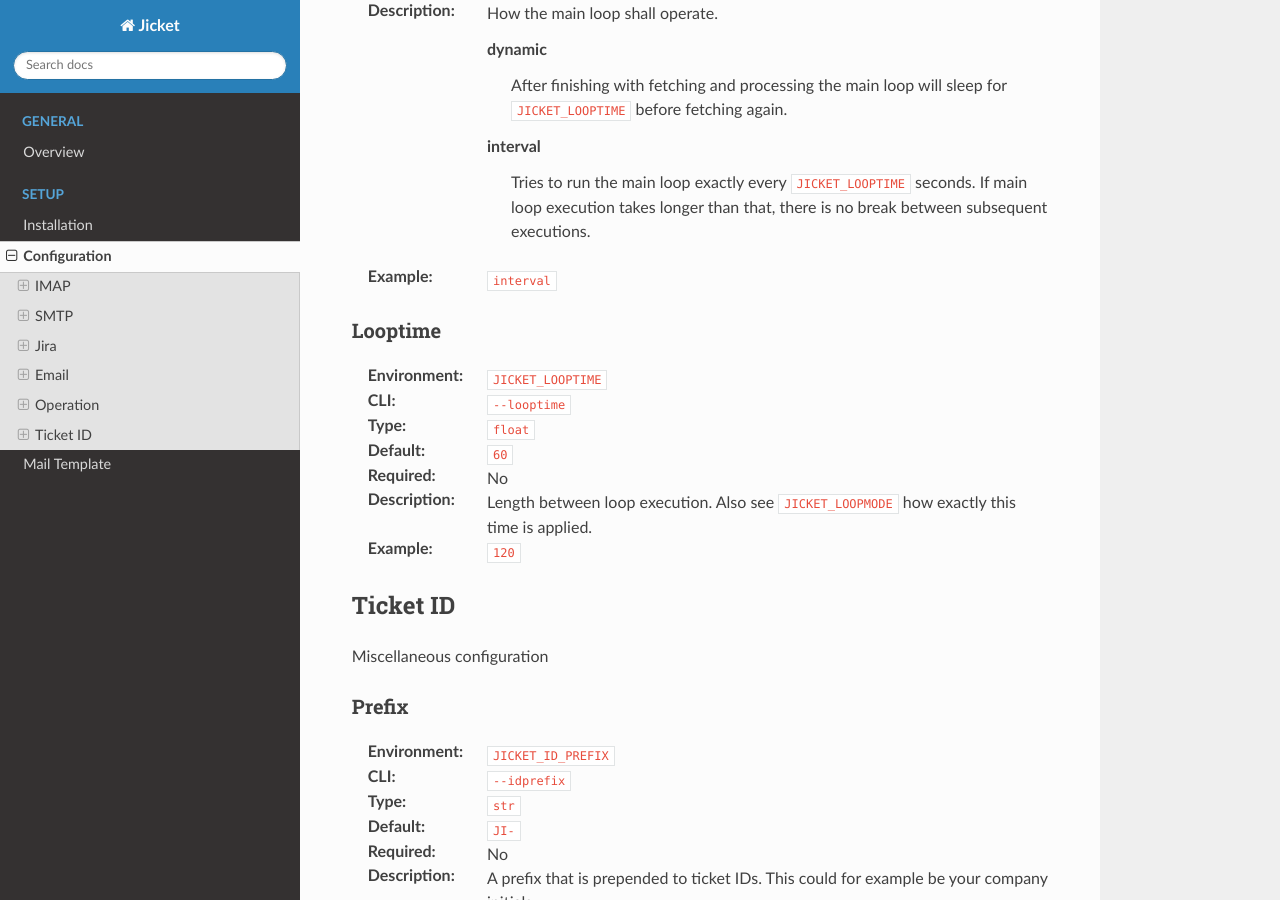
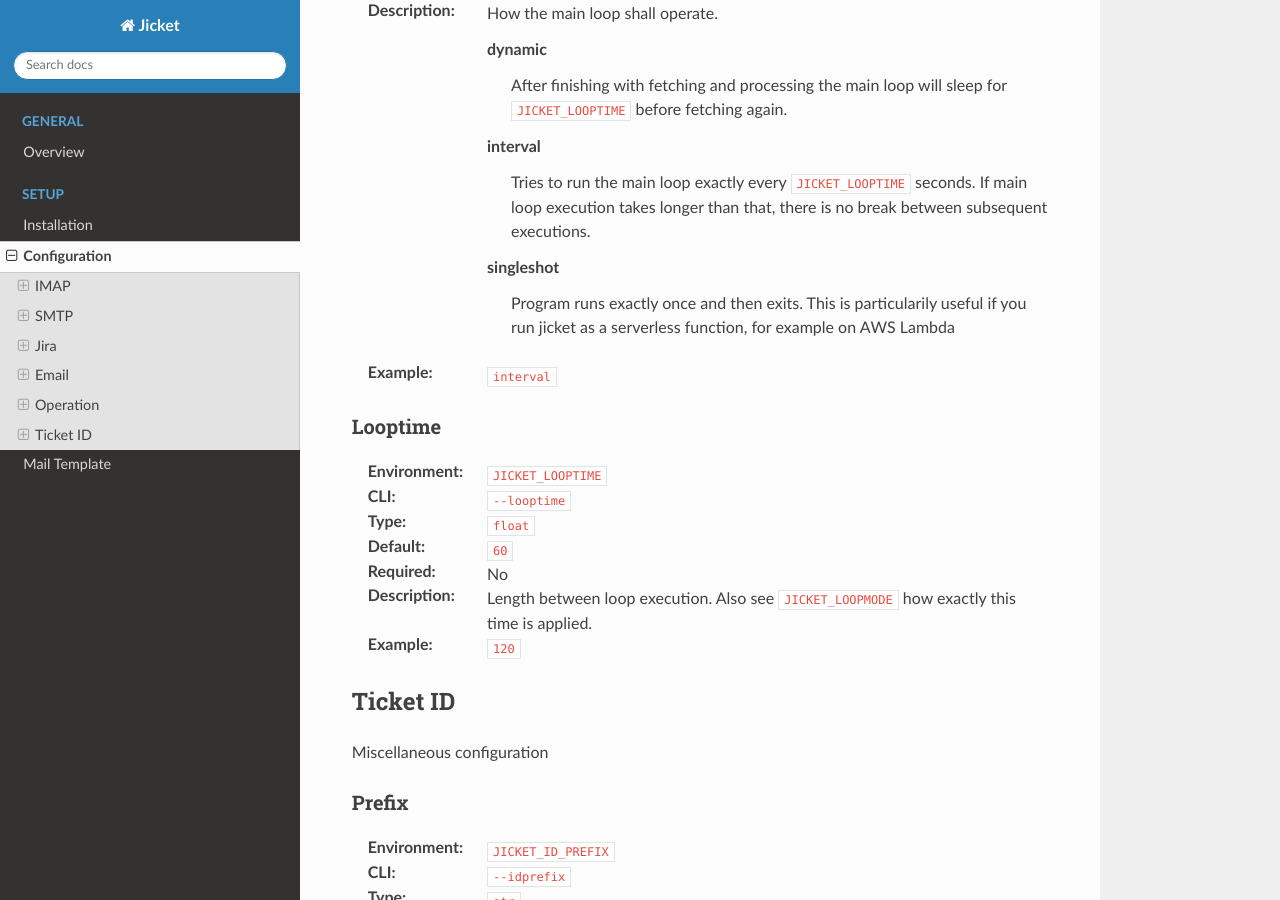
Before and after one commit to kwp-communications/jicket, a Sphinx documentation site: the page built from docs/configuration.rst, in a window 1280 px wide and 900 px high, scrolled down 4918 px. Built offline with Sphinx 7.4.7 and the Read the Docs theme 2.0.0, drawn with Linux system fonts in a browser that asks for light colours.

Commit message:
Add Singleshot documentation

```diff
--- a/docs/configuration.rst
+++ b/docs/configuration.rst
@@ -203,6 +203,10 @@
                 interval
                   Tries to run the main loop exactly every ``JICKET_LOOPTIME`` seconds. If main loop execution takes
                   longer than that, there is no break between subsequent executions.
+
+                singleshot
+                  Program runs exactly once and then exits. This is particularily useful if you run jicket as a
+                  serverless function, for example on AWS Lambda
 :Example:       ``interval``
 
 
```
